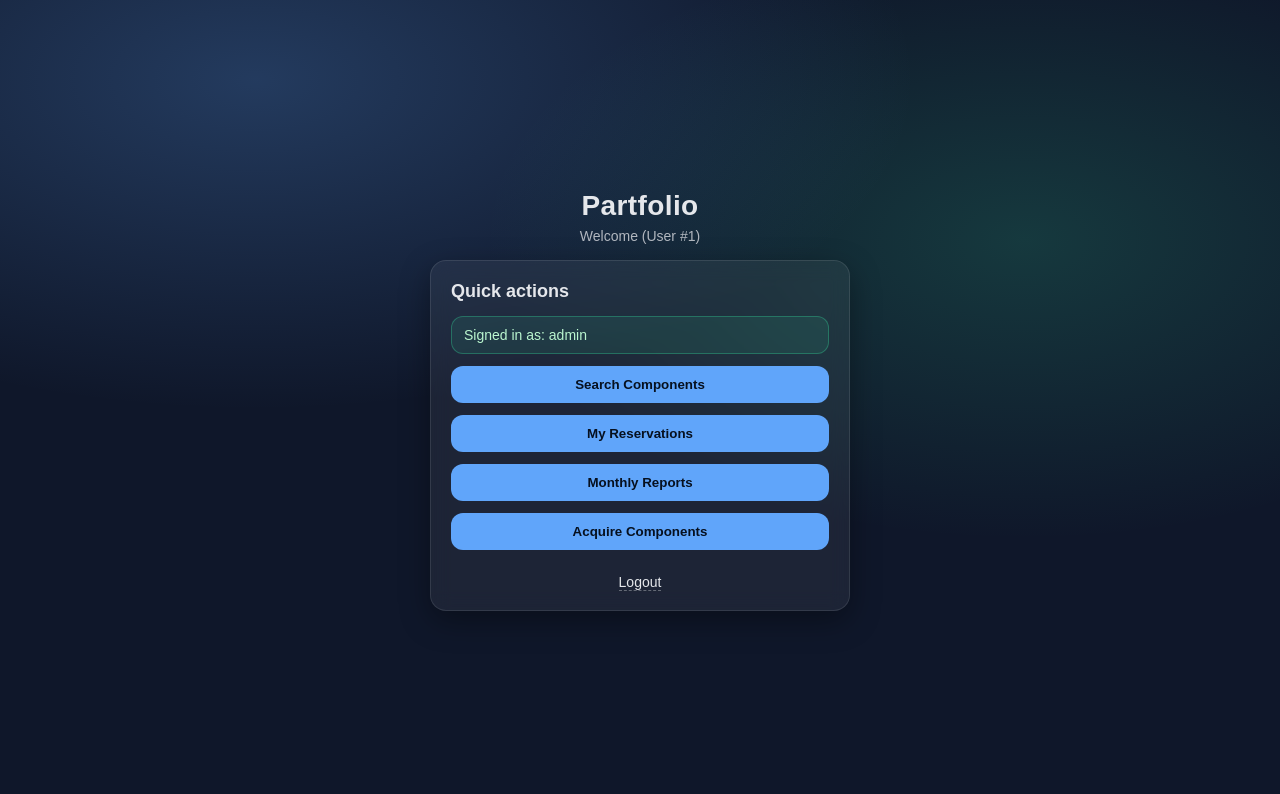
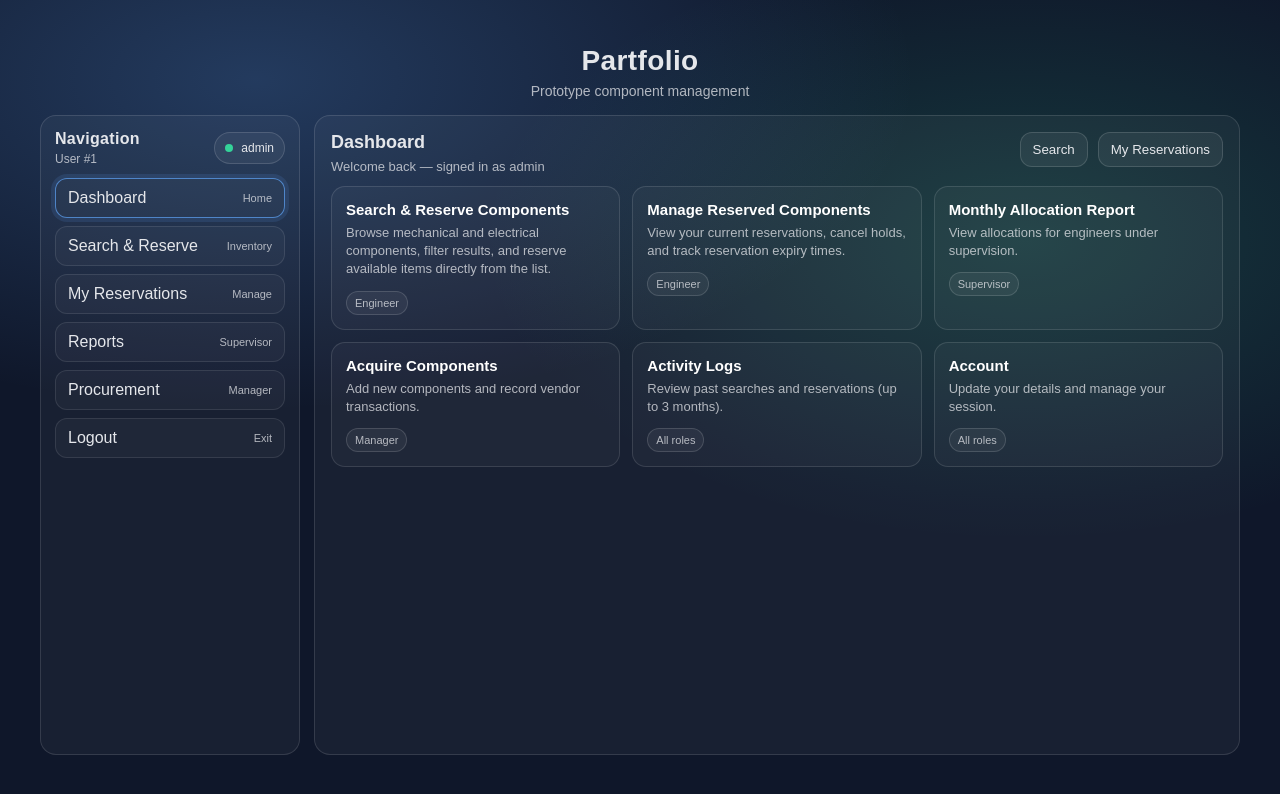
Before and after one commit to SJawaad/Partfolio, a website: page public/dashboard.html in a window 1280 px wide. Drawn offline with Linux system fonts and the light colour scheme; sample sign-in values are in the browser's storage.

Commit message:
Dashboard Improvement
Improved the dashboard by adding a sidebar and adding a card component in the CSS file which can be clicked on to access the different webpages

```diff
--- /dev/null
+++ b/public/css/dashboard.css
@@ -0,0 +1,207 @@
+/* Layout */
+.app{
+  width: 100%;
+  max-width: 1200px;
+  min-height: 80vh;
+  display: grid;
+  grid-template-columns: 260px 1fr;
+  gap: 14px;
+}
+
+@media (max-width: 900px){
+  .app{ grid-template-columns: 1fr; }
+}
+
+/* Sidebar */
+.sidebar{
+  border-radius: 16px;
+  border: 1px solid rgba(255,255,255,0.12);
+  background: rgba(255,255,255,0.04);
+  padding: 14px;
+}
+
+.sideTop{
+  display:flex;
+  align-items:center;
+  justify-content:space-between;
+  gap:10px;
+  margin-bottom: 12px;
+}
+
+.sideBrand{
+  display:flex;
+  flex-direction:column;
+  gap:4px;
+}
+
+.sideBrand .name{
+  font-weight: 900;
+  letter-spacing: 0.3px;
+  font-size: 16px;
+}
+
+.sideBrand .sub{
+  font-size: 12px;
+  color: var(--muted);
+}
+
+.pill{
+  display:inline-flex;
+  align-items:center;
+  gap:8px;
+  padding:8px 10px;
+  border-radius:999px;
+  border:1px solid rgba(255,255,255,0.14);
+  background: rgba(255,255,255,0.05);
+  font-size: 12px;
+}
+
+.pill .dot{
+  width:8px;
+  height:8px;
+  border-radius:50%;
+  background: var(--success);
+}
+
+.nav{
+  display:flex;
+  flex-direction:column;
+  gap:8px;
+  margin-top: 10px;
+}
+
+.nav a{
+  display:flex;
+  align-items:center;
+  justify-content:space-between;
+  gap:10px;
+  padding: 10px 12px;
+  border-radius: 12px;
+  border: 1px solid rgba(255,255,255,0.10);
+  background: rgba(255,255,255,0.03);
+  color: var(--text);
+  text-decoration:none;
+  cursor:pointer;
+}
+
+.nav a:hover{
+  border-color: rgba(96,165,250,0.45);
+}
+
+.nav a.active{
+  border-color: rgba(96,165,250,0.70);
+  box-shadow: 0 0 0 4px rgba(96,165,250,0.12);
+}
+
+.nav .hint{
+  font-size: 11px;
+  color: var(--muted);
+  margin-left: 2px;
+}
+
+/* Main */
+.main{
+  border-radius: 16px;
+  border: 1px solid rgba(255,255,255,0.12);
+  background: rgba(255,255,255,0.04);
+  padding: 16px;
+}
+
+.headerRow{
+  display:flex;
+  align-items:flex-start;
+  justify-content:space-between;
+  gap:12px;
+  margin-bottom: 12px;
+}
+
+.headerRow h2{
+  margin:0;
+  font-size: 18px;
+}
+
+.headerRow .meta{
+  margin-top: 6px;
+  color: var(--muted);
+  font-size: 13px;
+}
+
+.actions{
+  display:flex;
+  gap:10px;
+}
+
+.smallBtn{
+  padding:9px 12px;
+  border-radius: 12px;
+  border:1px solid rgba(255,255,255,0.14);
+  background: rgba(255,255,255,0.06);
+  color: var(--text);
+  cursor:pointer;
+}
+
+.smallBtn:hover{
+  border-color: rgba(96,165,250,0.45);
+}
+
+/* Cards */
+.cards{
+  display:grid;
+  grid-template-columns: repeat(3, 1fr);
+  gap: 12px;
+  margin-top: 10px;
+}
+
+@media (max-width: 1100px){
+  .cards{ grid-template-columns: repeat(2, 1fr); }
+}
+@media (max-width: 650px){
+  .cards{ grid-template-columns: 1fr; }
+}
+
+.cardAction{
+  text-align:left;
+  display:flex;
+  flex-direction:column;
+  gap:6px;
+  padding:14px;
+  border-radius:14px;
+  border:1px solid rgba(255,255,255,0.12);
+  background: rgba(255,255,255,0.03);
+  cursor:pointer;
+  transition: transform 0.06s ease, border-color 0.15s ease;
+}
+
+.cardAction:hover{
+  border-color: rgba(96,165,250,0.45);
+}
+
+.cardAction:active{
+  transform: translateY(1px);
+}
+
+.cardAction h3{
+  margin:0;
+  font-size: 15px;
+  color: #ffffff;
+}
+
+.cardAction p{
+  margin:0;
+  color: var(--muted);
+  font-size: 13px;
+  line-height: 1.4;
+}
+
+/* Role-only tags */
+.tag{
+  display:inline-flex;
+  width: fit-content;
+  padding: 5px 8px;
+  border-radius: 999px;
+  border: 1px solid rgba(255,255,255,0.14);
+  background: rgba(255,255,255,0.05);
+  color: var(--muted);
+  font-size: 11px;
+  margin-top: 6px;
+}
--- a/public/dashboard.html
+++ b/public/dashboard.html
@@ -1,32 +1,128 @@
-<!DOCTYPE html>
+<!--
+  DASHBOARD LAYOUT:
+  - Left sidebar = navigation between system pages
+  - Main area = dashboard cards and quick actions
+  - Role-based visibility is controlled in dashboard.js
+-->
+
+<!doctype html>
 <html>
   <head>
     <title>Dashboard - Partfolio</title>
     <meta name="viewport" content="width=device-width, initial-scale=1" />
-  <link rel="stylesheet" href="css/auth.css"> <!-- reuse your nice styling -->
+    <link rel="stylesheet" href="css/auth.css" />
+    <link rel="stylesheet" href="css/dashboard.css" />
   </head>
   <body>
-  <div class="auth-wrap">
+    <div class="auth-wrap" style="max-width: 1200px">
       <div class="brand">
         <h1>Partfolio</h1>
-      <p id="welcomeText">Dashboard</p>
+        <p>Prototype component management</p>
       </div>
 
-    <div class="card">
-      <h2>Quick actions</h2>
-
-      <div class="form">
-        <div class="notice show success" id="roleBox"></div>
-
-        <button class="btn" onclick="goTo('components.html')">Search Components</button>
-        <button class="btn" onclick="goTo('reservations.html')">My Reservations</button>
-        <button class="btn" onclick="goTo('reports.html')" id="reportsBtn">Monthly Reports</button>
-        <button class="btn" onclick="goTo('procurement.html')" id="procureBtn">Acquire Components</button>
-
-        <div class="link">
-          <a href="#" onclick="logout()">Logout</a>
+      <div class="app">
+        <!-- LEFT SIDEBAR -->
+        <aside class="sidebar">
+          <div class="sideTop">
+            <div class="sideBrand">
+              <div class="name">Navigation</div>
+              <div class="sub" id="userLine">User</div>
+            </div>
+            <div class="pill">
+              <span class="dot"></span><span id="roleText">Role</span>
             </div>
           </div>
+
+          <!-- LEFT SIDEBAR: navigation + role badge -->
+          <nav class="nav">
+            <a class="active" onclick="goTo('dashboard.html')"
+              >Dashboard <span class="hint">Home</span></a
+            >
+            <a onclick="goTo('components.html')"
+              >Search & Reserve <span class="hint">Inventory</span></a
+            >
+            <a onclick="goTo('reservations.html')"
+              >My Reservations <span class="hint">Manage</span></a
+            >
+            <a id="reportsTab" onclick="goTo('reports.html')"
+              >Reports <span class="hint">Supervisor</span></a
+            >
+            <a id="procureTab" onclick="goTo('procurement.html')"
+              >Procurement <span class="hint">Manager</span></a
+            >
+            <a onclick="logout()">Logout <span class="hint">Exit</span></a>
+          </nav>
+        </aside>
+
+        <!-- MAIN CONTENT -->
+        <main class="main">
+          <div class="headerRow">
+            <div>
+              <h2>Dashboard</h2>
+              <div class="meta" id="welcomeText">Welcome</div>
+            </div>
+            <div class="actions">
+              <button class="smallBtn" onclick="goTo('components.html')">
+                Search
+              </button>
+              <button class="smallBtn" onclick="goTo('reservations.html')">
+                My Reservations
+              </button>
+            </div>
+          </div>
+
+          <div class="cards">
+            <button class="cardAction" onclick="goTo('components.html')">
+              <h3>Search & Reserve Components</h3>
+              <p>
+                Browse mechanical and electrical components, filter results, and
+                reserve available items directly from the list.
+              </p>
+              <span class="tag">Engineer</span>
+            </button>
+
+            <button class="cardAction" onclick="goTo('reservations.html')">
+              <h3>Manage Reserved Components</h3>
+              <p>
+                View your current reservations, cancel holds, and track
+                reservation expiry times.
+              </p>
+              <span class="tag">Engineer</span>
+            </button>
+
+            <button
+              class="cardAction"
+              id="reportsCard"
+              onclick="goTo('reports.html')"
+            >
+              <h3>Monthly Allocation Report</h3>
+              <p>View allocations for engineers under supervision.</p>
+              <span class="tag">Supervisor</span>
+            </button>
+
+            <button
+              class="cardAction"
+              id="procureCard"
+              onclick="goTo('procurement.html')"
+            >
+              <h3>Acquire Components</h3>
+              <p>Add new components and record vendor transactions.</p>
+              <span class="tag">Manager</span>
+            </button>
+
+            <button class="cardAction" onclick="goTo('activity.html')">
+              <h3>Activity Logs</h3>
+              <p>Review past searches and reservations (up to 3 months).</p>
+              <span class="tag">All roles</span>
+            </button>
+
+            <button class="cardAction" onclick="goTo('settings.html')">
+              <h3>Account</h3>
+              <p>Update your details and manage your session.</p>
+              <span class="tag">All roles</span>
+            </button>
+          </div>
+        </main>
       </div>
     </div>
 
--- a/public/js/dashboard.js
+++ b/public/js/dashboard.js
@@ -1,38 +1,69 @@
+// ------------------------------
+// NAVIGATION HELPERS
+// ------------------------------
+
+/**
+ * Simple navigation helper.
+ * Takes the user to another webpage.
+ */
 function goTo(page) {
-  // If the page doesn't exist yet, you'll get a 404 — that's fine for now.
   window.location.href = page;
 }
 
+/**
+ * Logs the user out by clearing stored session data
+ * and redirecting back to the login page.
+ */
 function logout() {
   localStorage.removeItem("userId");
   localStorage.removeItem("role");
   window.location.href = "login.html";
 }
 
+// ------------------------------
+// DASHBOARD INITIALISATION
+// ------------------------------
+
 (function init() {
+  // Retrieve stored session data from login
   const userId = localStorage.getItem("userId");
   const role = localStorage.getItem("role");
 
-  // If user is not "logged in", send back to login page
+  // If no user data exists, force return to login page
+  // (basic front-end access control)
   if (!userId || !role) {
     window.location.href = "login.html";
     return;
   }
 
-  document.getElementById("welcomeText").textContent = `Welcome (User #${userId})`;
-  document.getElementById("roleBox").textContent = `Signed in as: ${role}`;
+  // Update UI with user details
+  document.getElementById("userLine").textContent = `User #${userId}`;
+  document.getElementById("roleText").textContent = role;
+  document.getElementById("welcomeText").textContent =
+    `Welcome back — signed in as ${role}`;
 
-  // Simple role-based UI hiding (front-end only)
-  // Engineers: hide reports + procurement
+  // Get references to role-restricted elements
+  const reportsTab = document.getElementById("reportsTab");
+  const procureTab = document.getElementById("procureTab");
+  const reportsCard = document.getElementById("reportsCard");
+  const procureCard = document.getElementById("procureCard");
+
+  // ------------------------------
+  // ROLE-BASED UI VISIBILITY
+  // (Front-end only — for presentation)
+  // ------------------------------
+
   if (role === "Engineer") {
-    document.getElementById("reportsBtn").style.display = "none";
-    document.getElementById("procureBtn").style.display = "none";
+    // Engineers cannot see reports or procurement
+    if (reportsTab) reportsTab.style.display = "none";
+    if (procureTab) procureTab.style.display = "none";
+    if (reportsCard) reportsCard.style.display = "none";
+    if (procureCard) procureCard.style.display = "none";
   }
-
-  // Supervisors: hide procurement
-  if (role === "Supervisor") {
-    document.getElementById("procureBtn").style.display = "none";
+  else if (role === "Supervisor") {
+    // Supervisors can see reports but not procurement
+    if (procureTab) procureTab.style.display = "none";
+    if (procureCard) procureCard.style.display = "none";
   }
-
-  // Managers: can see everything (no change)
+  // Managers can see everything — no changes needed
 })();
```
Lines whose indentation alone changed are shown as unchanged.
